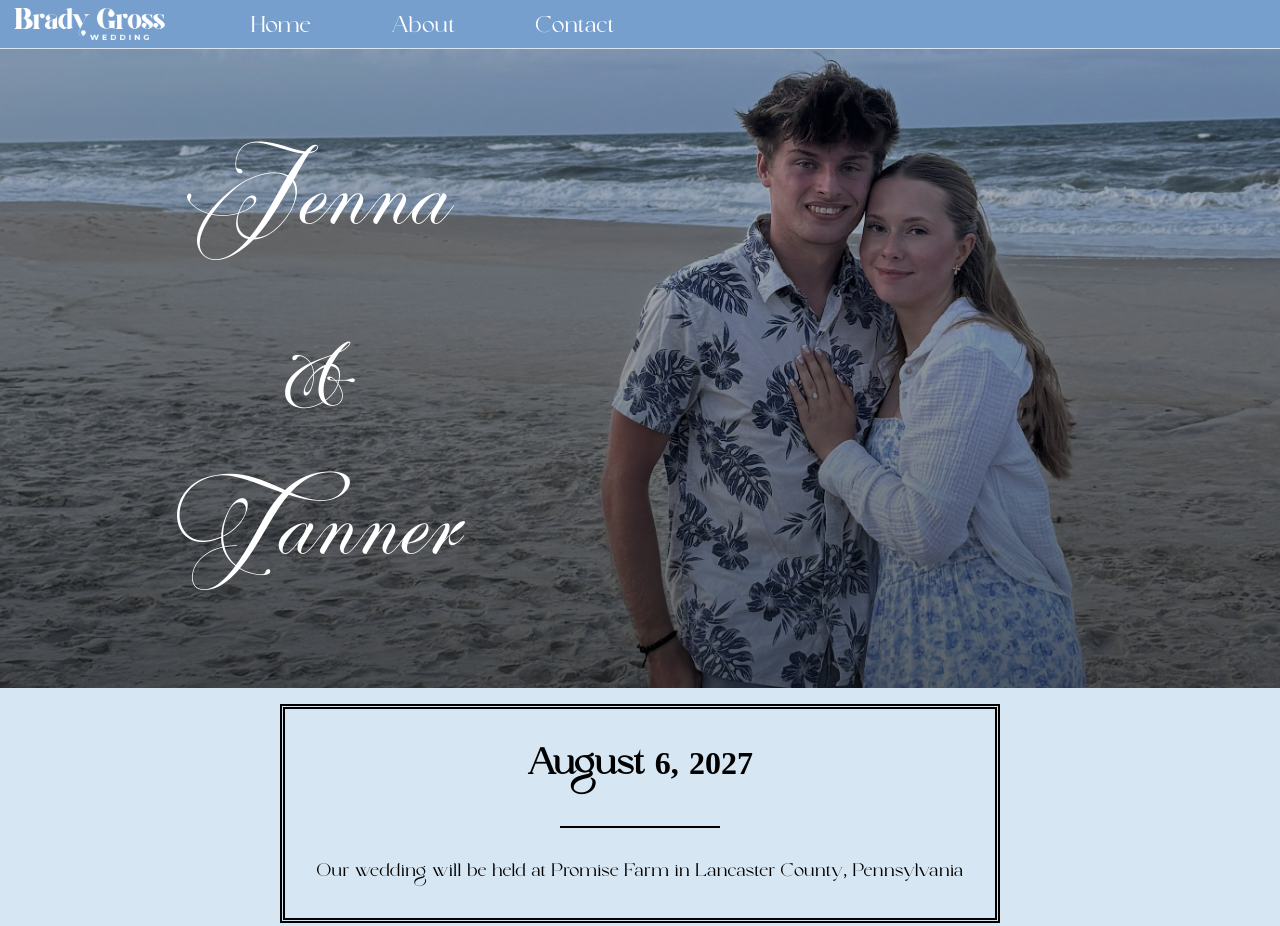
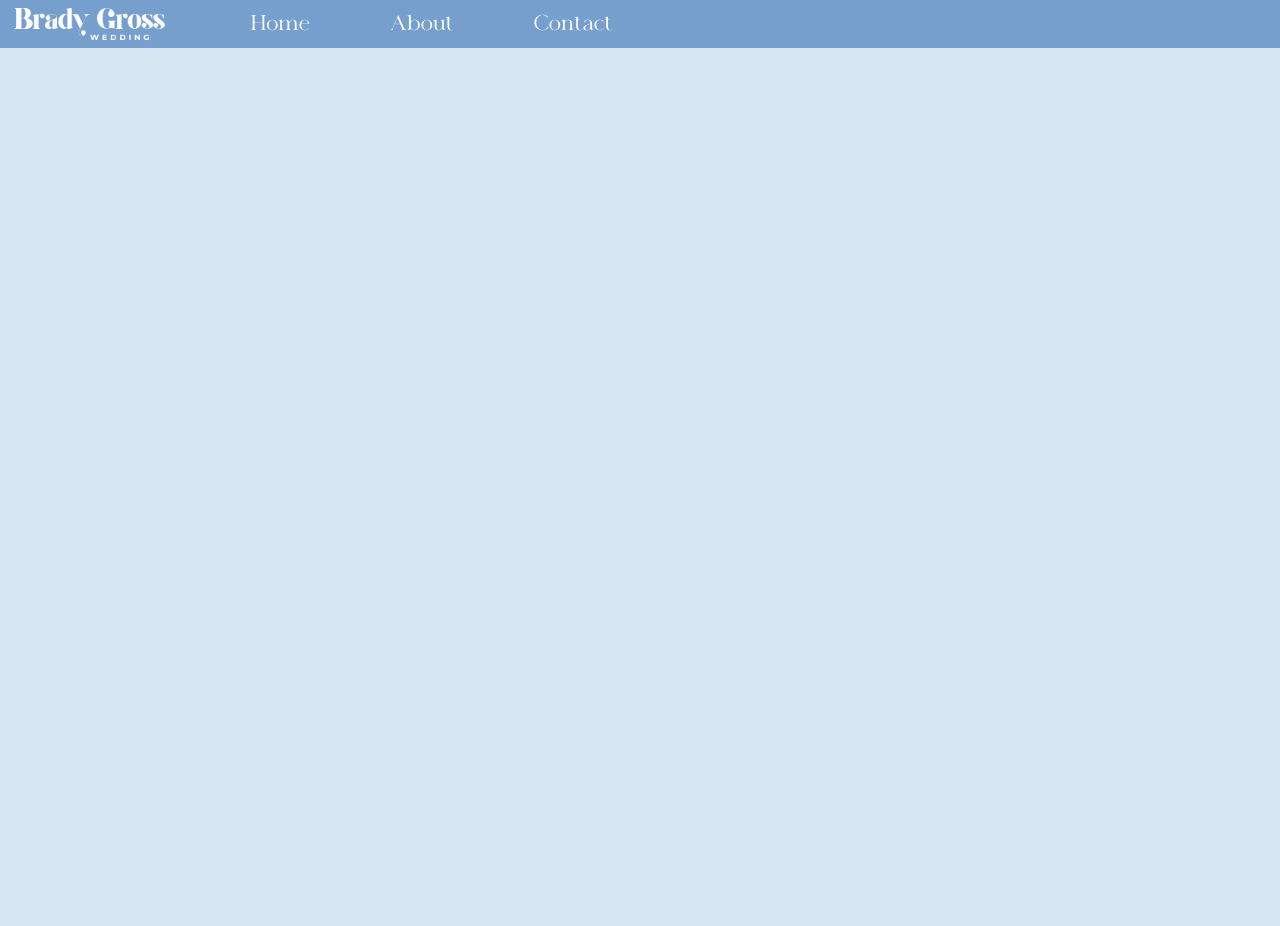
Before and after one commit to Tanner241125/bradygrosswedding, a website: page public/about/about.html in a window 1280 px wide. After the commit the page ends 800 px from the top, so only its background shows below. Drawn offline with Linux system fonts and the light colour scheme.

Commit message:
add new pages + rearrange file structure

```diff
--- /dev/null
+++ b/public/about/about.css
@@ -0,0 +1,65 @@
+body,html {
+    height: 100%;
+    margin: 0;
+    font-family: OrangeAve;
+    background-color: #d6e6f2;
+}
+
+/* FONTS */
+
+@font-face {
+    font-family: OrangeAve;
+    src: url(../index/OrangeAvenueDEMO-Regular.otf);
+}
+
+/* --- START OF HEADER --- */
+
+.head {
+    height: 6%;
+    margin: 0;
+    position: sticky;
+    top: 0px;
+    z-index:1;
+}
+.nav {
+    height: 100%;
+    background-color: #769fcd;
+    display: flex;
+    align-items: center;
+    border-bottom: 1px solid #d6e6f2;
+}
+.navlogo {
+    height:80%;
+    padding-left: 10px;
+}
+.navlinks {
+    display: flex;
+    width: 100%;
+    margin-top: 0.2em;
+}
+.navlinks h1 {
+    margin-left: 4em;
+    display: flex;
+    color: white;
+    font-weight: normal;
+    font-size: 20px;
+}
+.navlinks button {
+    display: none;
+}
+
+/* --- FORMATTING FOR PHONE / SMALL SCREEN --- */
+
+@media screen and (max-width: 768px) {
+    .navlinks h1 {
+        display:none;
+    }
+    .navlinks {
+        display: flex;
+        justify-content: right;
+    }
+    .navlinks button {
+        display: block;
+        margin-top: 0.2em;
+    }
+}
--- a/public/index.html
+++ b/public/about/about.html
@@ -3,14 +3,14 @@
 <head>
     <meta charset="UTF-8">
     <meta name="viewport" content="width=device-width, initial-scale=1.0">
-    <title>Wedding</title>
-    <link rel="stylesheet" href="index.css">
-    <link rel="stylesheet" href="hamburgers.css">
+    <title>About</title>
+    <link rel="stylesheet" href="about.css">
+    <link rel="stylesheet" href="../hamburgers.css">
 </head>
 <body>
     <div class="head">
         <div class="nav">
-            <img class="navlogo" src="weddinglogo.png" alt="">
+            <img class="navlogo" src="../index/weddinglogo.png" alt="">
             <div class="navlinks">
                 <h1>Home</h1>
                 <h1>About</h1>
@@ -23,20 +23,6 @@
             </div>
         </div>
     </div>
-    <div class="heroimg">
-        <div class="herotext">
-            <h1>Jenna</h1>
-            <h1>&</h1>
-            <h1>Tanner</h1>
-        </div>
-    </div>
-    <div class="main">
-        <div class="wrapper">
-            <h1 class="date">August 6, 2027</h1>
-            <hr>
-            <p>Our wedding will be held at Promise Farm in Lancaster County, Pennsylvania </p>
-        </div>
-    </div>
     <script>
         const burger = document.getElementById("hamburger");
         burger.onclick = function() {
--- /dev/null
+++ b/public/contact/contact.css
@@ -0,0 +1,65 @@
+body,html {
+    height: 100%;
+    margin: 0;
+    font-family: OrangeAve;
+    background-color: #d6e6f2;
+}
+
+/* FONTS */
+
+@font-face {
+    font-family: OrangeAve;
+    src: url(../index/OrangeAvenueDEMO-Regular.otf);
+}
+
+/* --- START OF HEADER --- */
+
+.head {
+    height: 6%;
+    margin: 0;
+    position: sticky;
+    top: 0px;
+    z-index:1;
+}
+.nav {
+    height: 100%;
+    background-color: #769fcd;
+    display: flex;
+    align-items: center;
+    border-bottom: 1px solid #d6e6f2;
+}
+.navlogo {
+    height:80%;
+    padding-left: 10px;
+}
+.navlinks {
+    display: flex;
+    width: 100%;
+    margin-top: 0.2em;
+}
+.navlinks h1 {
+    margin-left: 4em;
+    display: flex;
+    color: white;
+    font-weight: normal;
+    font-size: 20px;
+}
+.navlinks button {
+    display: none;
+}
+
+/* --- FORMATTING FOR PHONE / SMALL SCREEN --- */
+
+@media screen and (max-width: 768px) {
+    .navlinks h1 {
+        display:none;
+    }
+    .navlinks {
+        display: flex;
+        justify-content: right;
+    }
+    .navlinks button {
+        display: block;
+        margin-top: 0.2em;
+    }
+}
--- a/public/index.css
+++ b/public/index/index.css
@@ -1,15 +1,15 @@
 body,html {
     height: 100%;
     margin: 0;
-    font-family: Kugile;
+    font-family: OrangeAve;
     background-color: #d6e6f2;
 }
 
 /* FONTS */
 
 @font-face {
-    font-family: Kugile;
-    src: url(Kugile_Demo.ttf);
+    font-family: OrangeAve;
+    src: url(OrangeAvenueDEMO-Regular.otf);
 }
 @font-face {
     font-family: Perfecto;
@@ -52,7 +52,6 @@ body,html {
 .navlogo {
     height:80%;
     padding-left: 10px;
-
 }
 .herotext h1 {
     margin: 0;
@@ -63,7 +62,7 @@ body,html {
 .navlinks {
     display: flex;
     width: 100%;
-    padding-top: 0.5em;
+    margin-top: 0.2em;
 }
 .navlinks h1 {
     margin-left: 4em;
@@ -134,5 +133,6 @@ body,html {
     }
     .navlinks button {
         display: block;
+        margin-top: 0.2em;
     }
 }
```
Also changed, not shown: public/contact/contact.html (added, +33 -0 lines), public/index/index.html (added, +47 -0 lines), public/Kugile_Demo.ttf (deleted), public/index/OrangeAvenueDEMO-Regular.otf (added), public/index/PerfectoCalligraphy.ttf (renamed from public/PerfectoCalligraphy.ttf), public/index/hero.jpg (renamed from public/hero.jpg), public/index/weddinglogo.png (renamed from public/weddinglogo.png), 4 other files.
